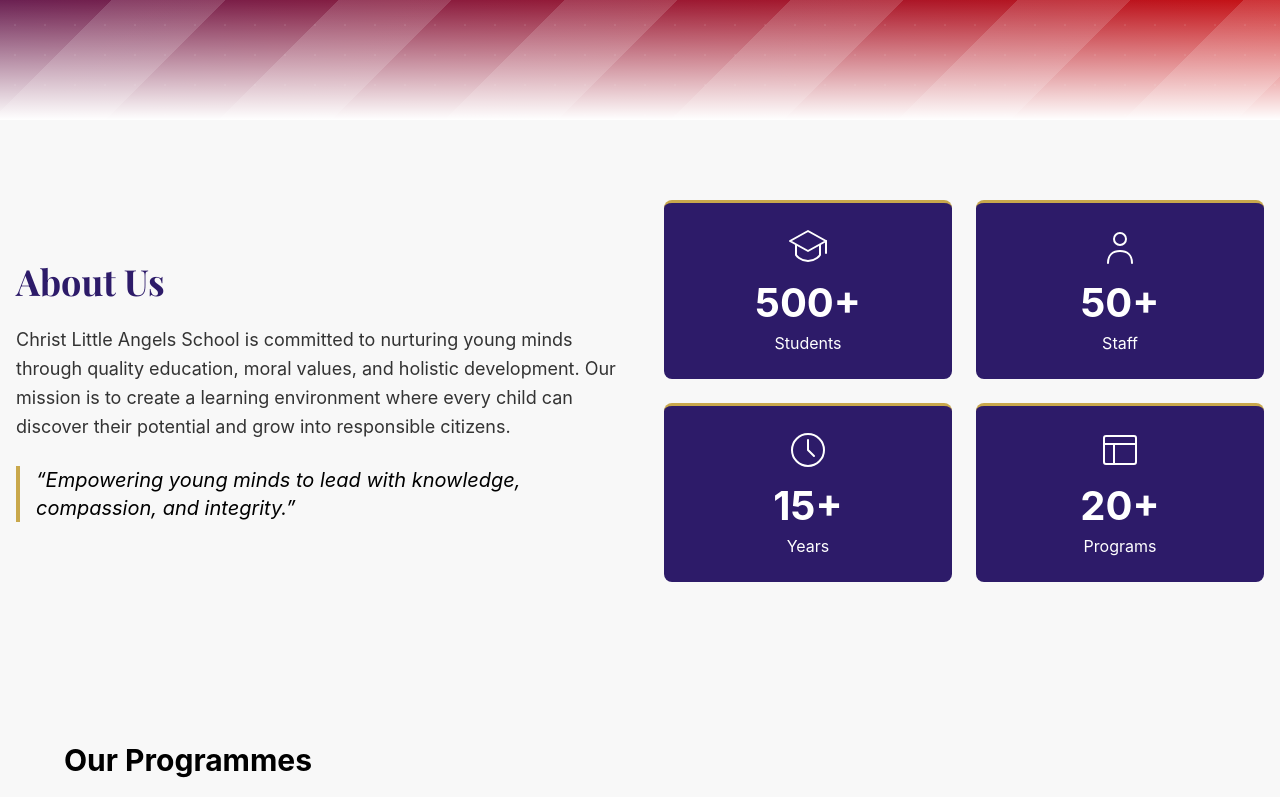
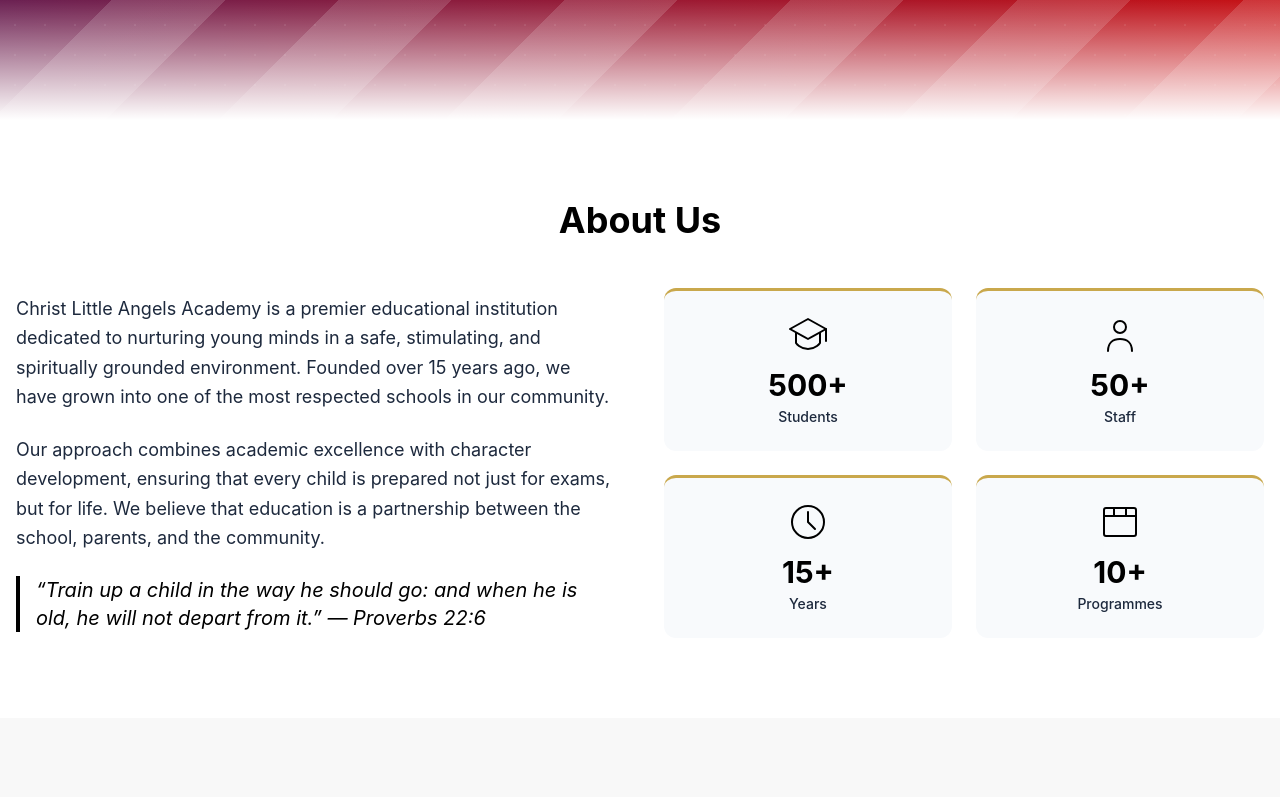
Before and after one commit to Jakegak/cla-website, a React (Vite) app: page / in a window 1280 px wide. Shown: the part 680-1477 px from the top of the page. Built offline with nearby package versions, Linux system fonts and the light colour scheme.

Commit message:
fix(layout): deep refactor App foundation and deep-fix Admissions & About to light theme

```diff
--- a/src/App.jsx
+++ b/src/App.jsx
@@ -14,14 +14,12 @@
   const [isModalOpen, setIsModalOpen] = useState(false);
 
   return (
-    <main className="min-h-screen bg-slate-900 font-sans selection:bg-blue-500/30">
+    <main className="min-h-screen font-sans selection:bg-blue-500/30">
       <Navbar onOpenModal={() => setIsModalOpen(true)} />
 
       <HeroSection onOpenModal={() => setIsModalOpen(true)} />
 
-      <section id="about">
-        <AboutUs />
-      </section>
+      <AboutUs />
 
       <Programmes />
 
@@ -29,9 +27,7 @@
 
       <Testimonials />
 
-      <section id="admissions">
-        <AdmissionsAndFees />
-      </section>
+      <AdmissionsAndFees />
 
       <ContactSection />
 
--- a/src/components/AboutUs.jsx
+++ b/src/components/AboutUs.jsx
@@ -75,7 +75,7 @@
       >
         <circle cx="20" cy="20" r="16" stroke="currentColor" strokeWidth="2" fill="none" />
         <path
-          d="M20 10V20L26 26"
+          d="M20 10V20L27 27"
           stroke="currentColor"
           strokeWidth="2"
           strokeLinecap="round"
@@ -86,8 +86,8 @@
     ),
   },
   {
-    label: "Programs",
-    value: "20+",
+    label: "Programmes",
+    value: "10+",
     icon: (
       <svg
         width="40"
@@ -97,37 +97,14 @@
         xmlns="http://www.w3.org/2000/svg"
         aria-hidden="true"
       >
-        <rect
-          x="4"
-          y="6"
-          width="32"
-          height="28"
-          rx="2"
-          stroke="currentColor"
-          strokeWidth="2"
-          fill="none"
-        />
-        <path
-          d="M4 14H36"
-          stroke="currentColor"
-          strokeWidth="2"
-          fill="none"
-        />
-        <path
-          d="M14 14V34"
-          stroke="currentColor"
-          strokeWidth="2"
-          fill="none"
-        />
+        <rect x="4" y="6" width="32" height="28" rx="2" stroke="currentColor" strokeWidth="2" fill="none" />
+        <path d="M4 14H36" stroke="currentColor" strokeWidth="2" />
+        <path d="M14 6V14" stroke="currentColor" strokeWidth="2" />
+        <path d="M26 6V14" stroke="currentColor" strokeWidth="2" />
       </svg>
     ),
   },
 ];
-
-const cardVariants = {
-  hidden: { opacity: 0, y: 30 },
-  visible: { opacity: 1, y: 0, transition: { duration: 0.6 } },
-};
 
 const containerVariants = {
   hidden: { opacity: 0 },
@@ -135,81 +112,72 @@
     opacity: 1,
     transition: {
       staggerChildren: 0.15,
+      delayChildren: 0.2,
     },
+  },
+};
+
+const cardVariants = {
+  hidden: { opacity: 0, y: 30 },
+  visible: {
+    opacity: 1,
+    y: 0,
+    transition: { duration: 0.5, ease: "easeOut" },
   },
 };
 
 export default function AboutUs() {
   return (
-    <section
-      id="about"
-      style={{ backgroundColor: "#F8F8F8" }}
-      className="py-20 px-4"
-    >
+    <section id="about" className="bg-white py-20 px-4">
       <div className="max-w-7xl mx-auto">
+        <div className="text-center mb-12">
+          <h2 className="text-4xl font-bold text-cla-purple">
+            About Us
+          </h2>
+          <div className="gold-underline" />
+        </div>
+
         <div className="grid grid-cols-1 lg:grid-cols-2 gap-12 items-center">
-          {/* Left Column — Mission Text */}
+          <div>
+            <p className="text-lg leading-relaxed mb-6 text-slate-800">
+              Christ Little Angels Academy is a premier educational institution
+              dedicated to nurturing young minds in a safe, stimulating, and
+              spiritually grounded environment. Founded over 15 years ago, we
+              have grown into one of the most respected schools in our community.
+            </p>
+            <p className="text-lg leading-relaxed mb-6 text-slate-800">
+              Our approach combines academic excellence with character
+              development, ensuring that every child is prepared not just for
+              exams, but for life. We believe that education is a partnership
+              between the school, parents, and the community.
+            </p>
+            <blockquote className="text-cla-purple text-xl italic border-l-4 pl-4 border-cla-gold">
+              &ldquo;Train up a child in the way he should go: and when he is
+              old, he will not depart from it.&rdquo; &mdash; Proverbs 22:6
+            </blockquote>
+          </div>
+
           <motion.div
+            className="grid grid-cols-2 gap-6"
+            variants={containerVariants}
             initial="hidden"
             whileInView="visible"
             viewport={{ once: true, amount: 0.3 }}
-            variants={cardVariants}
-          >
-            <h2
-              className="text-4xl font-bold mb-6"
-              style={{ color: "#2D1B69", fontFamily: "'Playfair Display', serif" }}
-            >
-              About Us
-            </h2>
-            <p className="text-lg leading-relaxed mb-6" style={{ color: "#333" }}>
-              Christ Little Angels School is committed to nurturing young minds
-              through quality education, moral values, and holistic development.
-              Our mission is to create a learning environment where every child
-              can discover their potential and grow into responsible citizens.
-            </p>
-            <blockquote
-              className="text-cla-purple text-xl italic border-l-4 pl-4"
-              style={{ borderColor: "#C9A84C" }}
-            >
-              &ldquo;Empowering young minds to lead with knowledge, compassion,
-              and integrity.&rdquo;
-            </blockquote>
-          </motion.div>
-
-          {/* Right Column — Stat Cards */}
-          <motion.div
-            className="grid grid-cols-1 md:grid-cols-2 gap-6"
-            initial="hidden"
-            whileInView="visible"
-            viewport={{ once: true, amount: 0.3 }}
-            variants={containerVariants}
           >
             {stats.map((stat) => (
               <motion.div
                 key={stat.label}
                 variants={cardVariants}
-                className="rounded-lg p-6 text-center"
-                style={{
-                  backgroundColor: "#2D1B69",
-                  borderTop: "3px solid #C9A84C",
-                  color: "white",
-                }}
+                className="bg-slate-50 rounded-xl p-6 text-center text-cla-purple border-t-3"
+                style={{ borderTop: "3px solid #C9A84C" }}
               >
-                <div className="flex justify-center mb-3">{stat.icon}</div>
-                <div
-                  style={{
-                    fontSize: "2.5rem",
-                    fontWeight: "bold",
-                    color: "white",
-                    lineHeight: 1.2,
-                  }}
-                >
+                <div className="flex justify-center mb-3">
+                  {stat.icon}
+                </div>
+                <div className="text-3xl font-bold text-cla-purple">
                   {stat.value}
                 </div>
-                <div
-                  className="mt-1 text-base"
-                  style={{ color: "white" }}
-                >
+                <div className="text-sm font-medium text-slate-800 mt-1">
                   {stat.label}
                 </div>
               </motion.div>
```
Also changed, not shown: src/App.css (+12 -0 lines), src/components/AdmissionsAndFees.jsx (+43 -46 lines), 2 other files (tests, documents, lock files or other folders).
